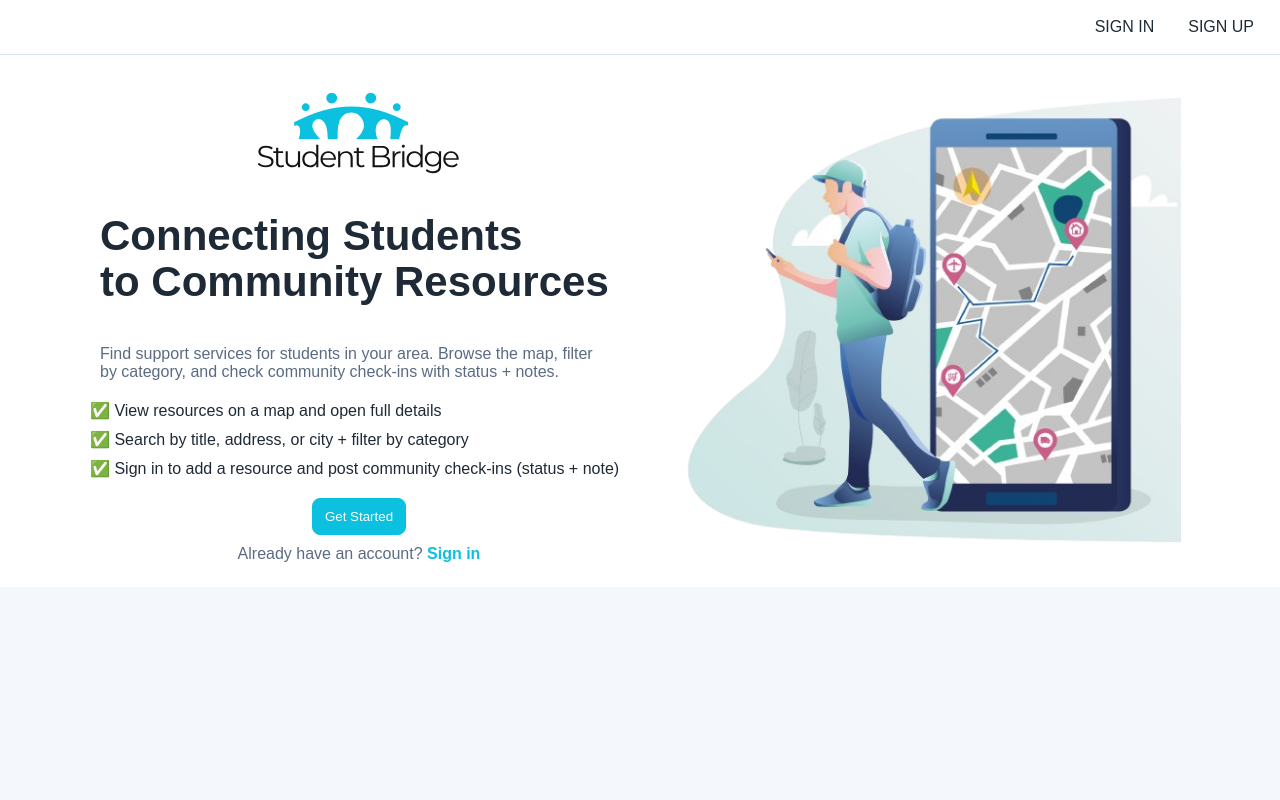
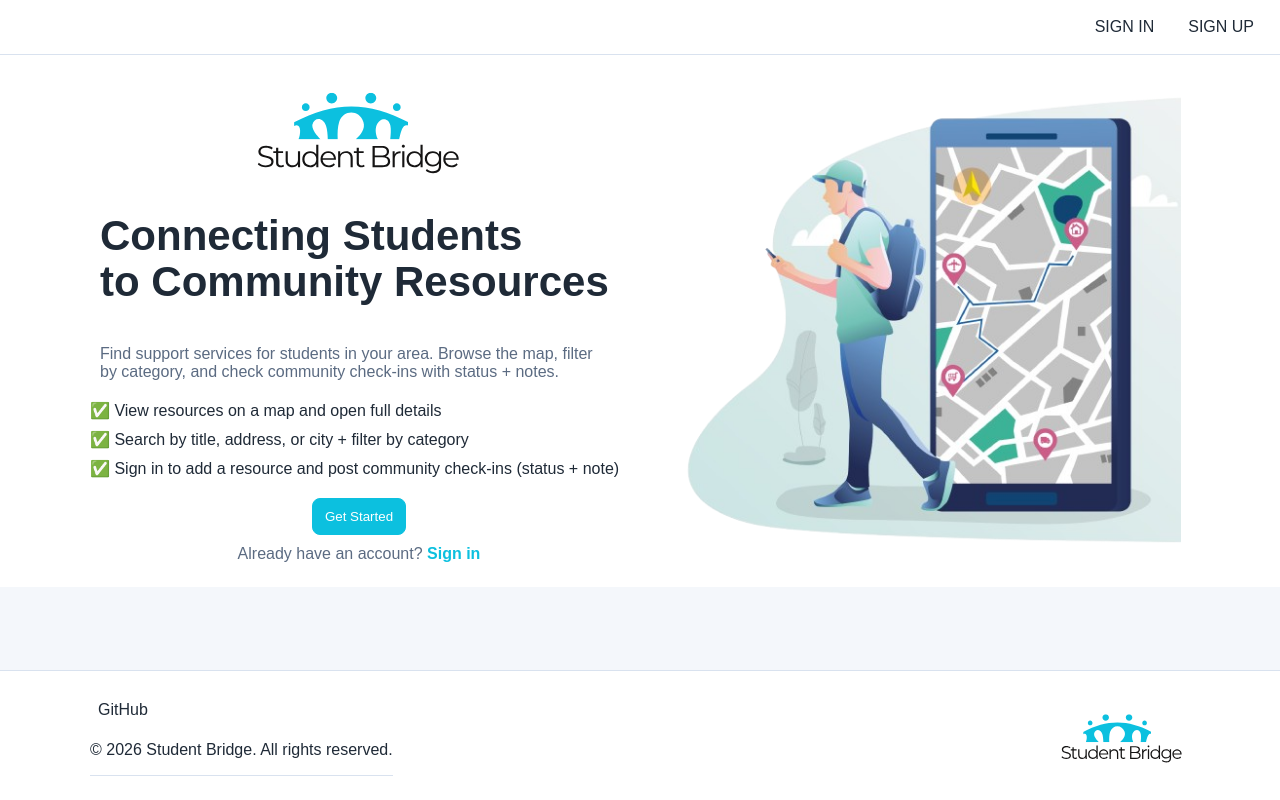
Before and after one commit to gabogara/student-bridge-front-end, a React (Vite) app: page / in a window 1280 px wide. Built offline with nearby package versions, Linux system fonts and the light colour scheme; no server answers.

Commit message:
feat: add structure and styling for footer

```diff
--- a/src/App.jsx
+++ b/src/App.jsx
@@ -1,5 +1,5 @@
 import { useContext, useState, useEffect } from "react";
-import { Routes, Route, useNavigate } from "react-router";
+import { Routes, Route, useNavigate, useLocation } from "react-router";
 
 import "./App.css";
 import NavBar from "./components/NavBar/NavBar";
@@ -11,6 +11,7 @@ import Dashboard from "./components/Dashboard/Dashboard";
 import ResourceList from "./components/Resources/ResourceList";
 import ResourceDetails from "./components/Resources/ResourceDetails";
 import ResourceForm from "./components/Resources/ResourceForm";
+import Footer from "./components/Footer/Footer.jsx";
 
 //services
 import * as resourceService from "./services/resourceService";
@@ -21,6 +22,11 @@ const App = () => {
   const [resources, setResources] = useState([]);
   const { user } = useContext(UserContext);
   const navigate = useNavigate();
+
+  // set footer display rules
+  const location = useLocation();
+  const hideFooterPath = ["/sign-in", "/sign-up"];
+  const showFooter = !hideFooterPath.includes(location.pathname);
 
   const handleAddResource = async (resourceFormData) => {
     console.log("resourceFormData in App", resourceFormData);
@@ -57,7 +63,7 @@ const App = () => {
   }, [user]);
 
   return (
-    <>
+    <div className="app">
       <NavBar />
       <Routes>
         <Route
@@ -96,7 +102,8 @@ const App = () => {
           </>
         )}
       </Routes>
-    </>
+      {showFooter && <Footer />}
+    </div>
   );
 };
 
--- /dev/null
+++ b/src/components/Footer/Footer.css
@@ -0,0 +1,50 @@
+.footer {
+  border-top: 1px solid #d9e2ef;
+  padding: 24px 16px;
+  margin-top: auto;
+  background: #ffffff;
+}
+
+.footer-inner {
+  max-width: 1100px;
+  margin: 0 auto;
+
+  display: flex;
+  justify-content: space-between;
+  align-items: center;
+  gap: 16px;
+}
+
+.footer-logo {
+  height: 60px;
+  width: auto;
+  display: block;
+}
+
+.footer-tagline {
+  margin: 0;
+  color: #5b6b82;
+}
+
+.footer-links {
+  display: flex;
+  gap: 12px;
+  flex-wrap: wrap;
+}
+
+.footer-links a {
+  padding: 6px 8px;
+  border-radius: 8px;
+}
+
+.footer-links a:hover {
+  background: #f3f6fb;
+}
+
+@media (max-width: 768px) {
+  .footer-inner {
+    flex-direction: column;
+    align-items: center;
+    text-align: center;
+  }
+}
--- /dev/null
+++ b/src/components/Footer/Footer.jsx
@@ -0,0 +1,36 @@
+import "./Footer.css";
+import footerImg from "../../assets/sb-logo.svg";
+
+const Footer = () => {
+  const currentYear = new Date().getFullYear();
+
+  return (
+    <footer className="footer">
+      <div className="footer-inner">
+        <nav>
+          <div className="footer-links">
+            <a
+              href="https://github.com/gabogara/student-bridge-front-end"
+              target="_blank"
+              rel="noreferrer"
+            >
+              GitHub
+            </a>
+          </div>
+
+          <p>&copy; {currentYear} Student Bridge. All rights reserved.</p>
+        </nav>
+
+        <div>
+          <img
+            className="footer-logo"
+            src={footerImg}
+            alt="student-bridge-logo"
+          />
+        </div>
+      </div>
+    </footer>
+  );
+};
+
+export default Footer;
--- a/src/index.css
+++ b/src/index.css
@@ -2,8 +2,27 @@
   box-sizing: border-box;
 }
 
+html,
 body {
+  height: 100%;
   margin: 0;
+}
+
+#root {
+  height: 100%;
+}
+
+.app {
+  min-height: 100vh;
+  display: flex;
+  flex-direction: column;
+}
+
+.app-content {
+  flex: 1;
+}
+
+body {
   font-family: Arial, Helvetica, sans-serif;
   background: #f4f7fb;
   color: #1f2a37;
```
